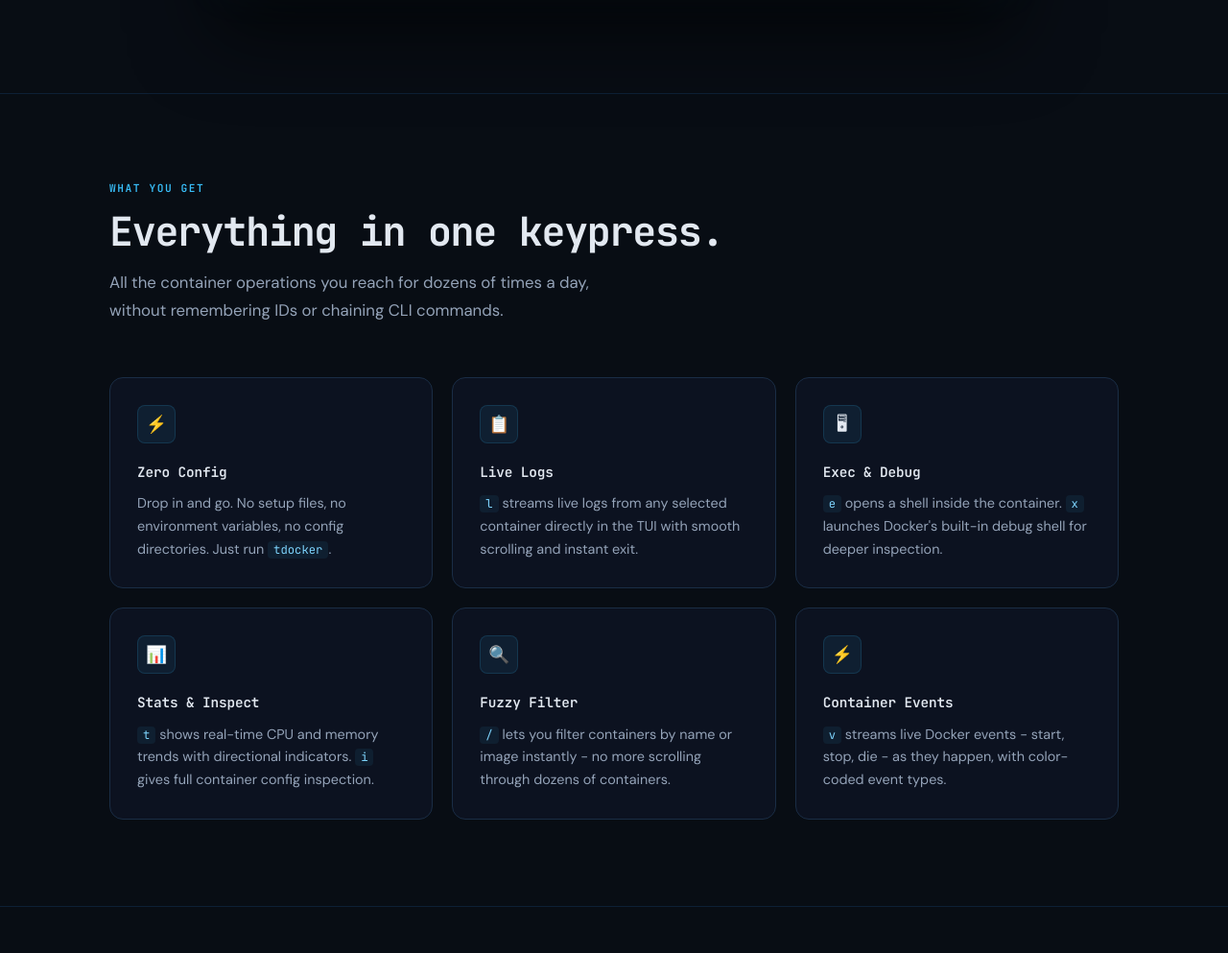
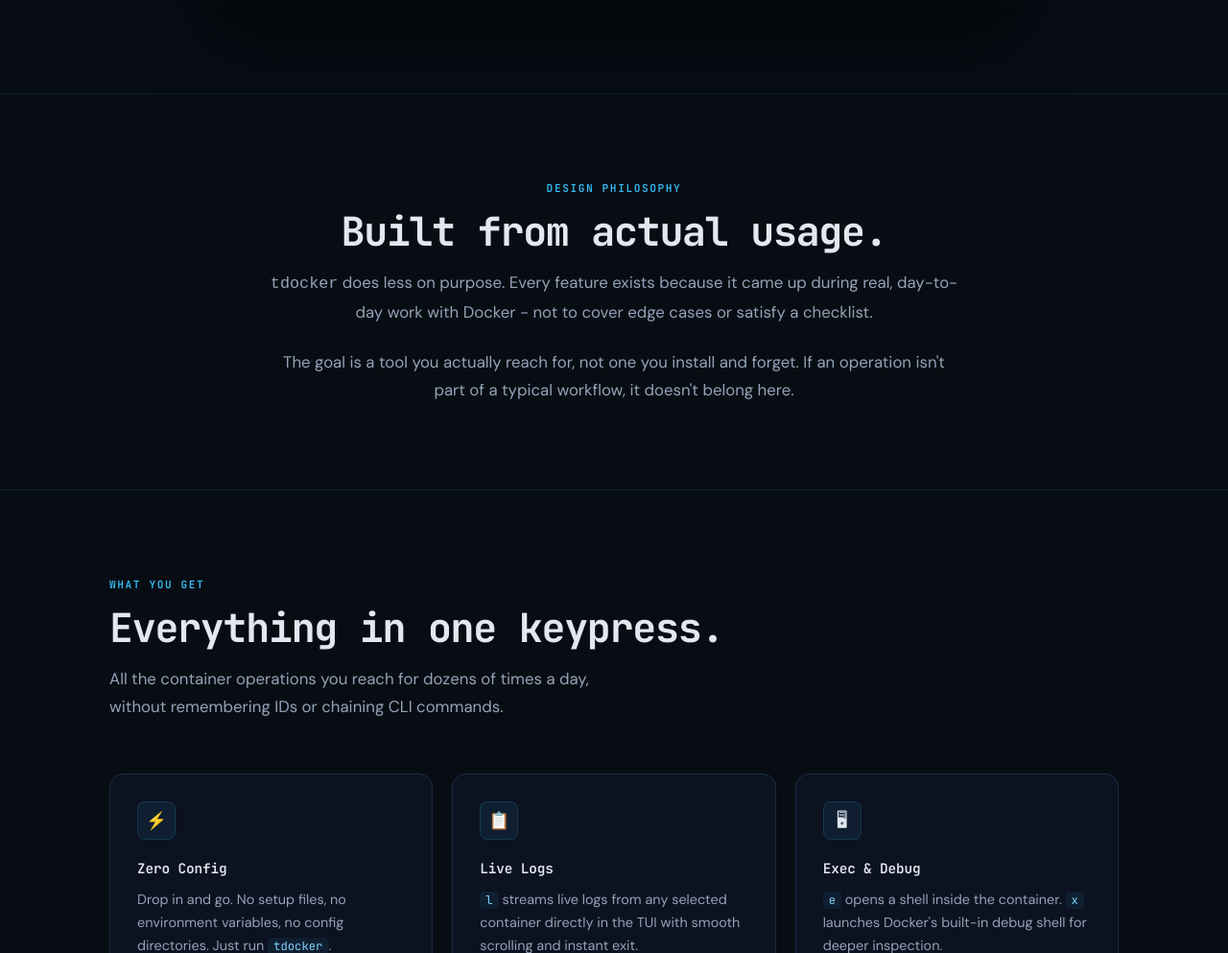
Before and after one commit to pivovarit/tdocker, a plain HTML site: page docs/index.html in a window 1280 px wide. Shown: the part 1257-2250 px from the top of the page at 96% size. Drawn offline with Linux system fonts and the light colour scheme.

Commit message:
expand README with philosophy (#74)

```diff
--- a/docs/index.html
+++ b/docs/index.html
@@ -769,6 +769,7 @@
   <div class="nav-inner">
     <a href="#" class="nav-brand"><span class="t">t</span>docker</a>
     <ul class="nav-links">
+      <li><a href="#philosophy">Philosophy</a></li>
       <li><a href="#features">Features</a></li>
       <li><a href="#keybindings">Keybindings</a></li>
       <li><a href="#install">Install</a></li>
@@ -839,6 +840,22 @@
     </div>
   </div>
 </div>
+
+<!-- ── Philosophy ───────────────────────────────────────────────────────────── -->
+<section id="philosophy" style="border-top: 1px solid var(--border2);">
+  <div class="container">
+    <div class="reveal" style="max-width: 720px; margin: 0 auto; text-align: center;">
+      <p class="section-label">Design philosophy</p>
+      <h2 class="section-title">Built from actual usage.</h2>
+      <p class="section-desc" style="max-width: 100%; margin: 0 0 24px;">
+        <code>tdocker</code> does less on purpose. Every feature exists because it came up during real, day-to-day work with Docker - not to cover edge cases or satisfy a checklist.
+      </p>
+      <p class="section-desc" style="max-width: 100%; margin: 0;">
+        The goal is a tool you actually reach for, not one you install and forget. If an operation isn't part of a typical workflow, it doesn't belong here.
+      </p>
+    </div>
+  </div>
+</section>
 
 <!-- ── Features ─────────────────────────────────────────────────────────────── -->
 <section id="features">
```
Also changed, not shown: 1 other file.
